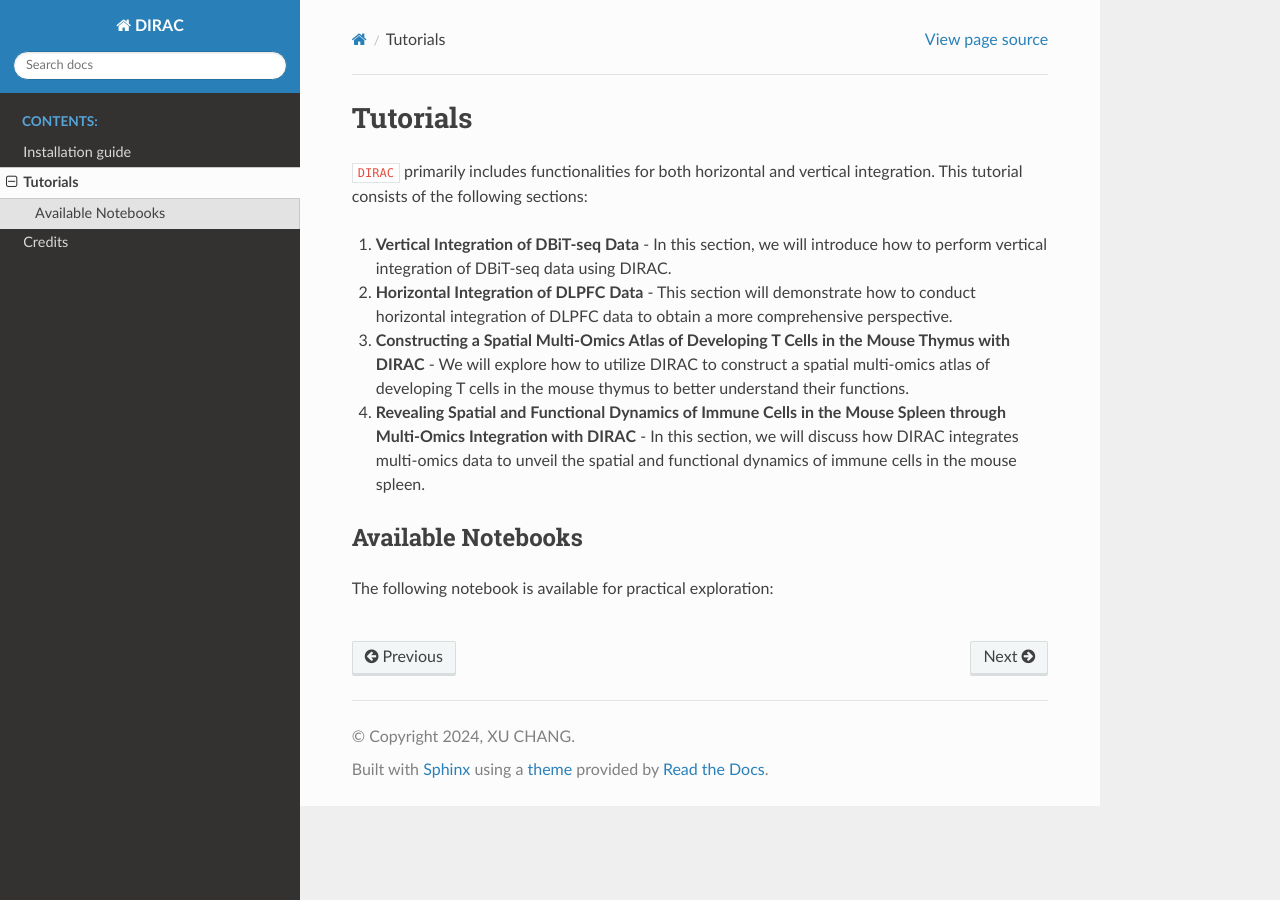
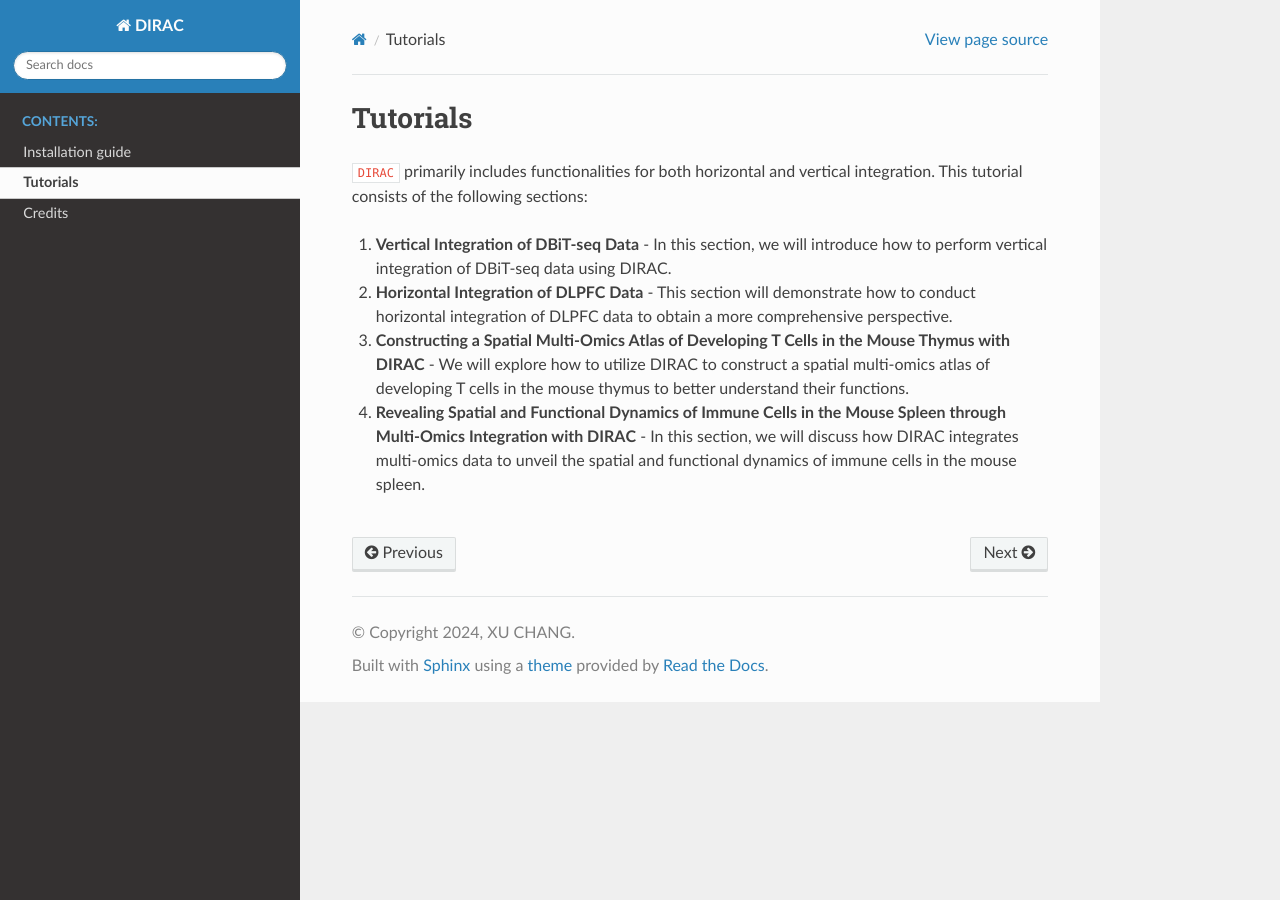
Before and after one commit to EsdenRun/DIRAC, a Sphinx documentation site: the page built from docs/source/tutorials.rst, in a window 1280 px wide. Built offline with Sphinx 7.4.7 and the Read the Docs theme 3.1.0, drawn with Linux system fonts in a browser that asks for light colours; pages that are not in the unit, such as notebooks, are missing from menus.

Commit message:
Update tutorials.rst

```diff
--- a/docs/source/tutorials.rst
+++ b/docs/source/tutorials.rst
@@ -16,14 +16,8 @@ Tutorials
    - In this section, we will discuss how DIRAC integrates multi-omics data to unveil the spatial and functional dynamics of immune cells in the mouse spleen.
 
 
-Available Notebooks
--------------------
-
-The following notebook is available for practical exploration:
-
 .. nbgallery::
    :maxdepth: 1
-   :caption: Available Notebooks:
 
    ../notebooks/run_DBit-seq.ipynb
    ../notebooks/run_DLPFC.ipynb
```
